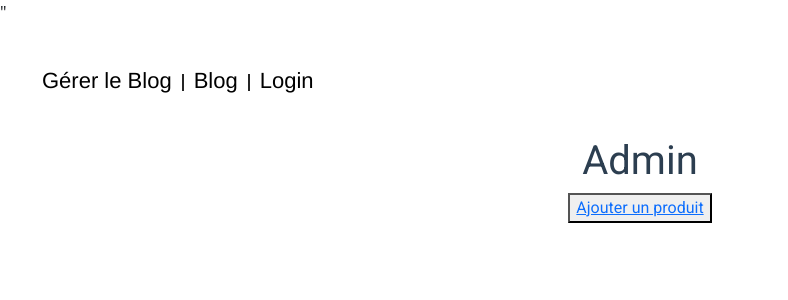
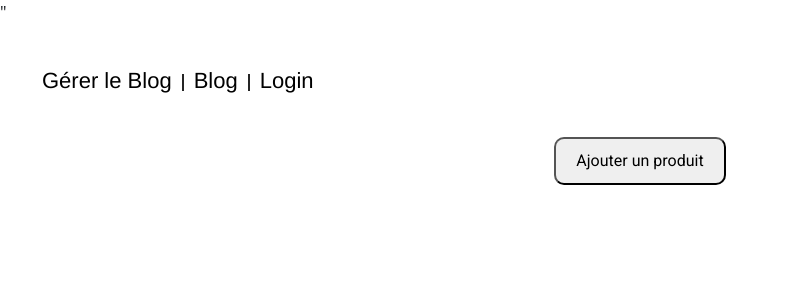
Before and after one commit to IIM-Creative-Technology/vuejs-IIMBenjaminBurstein, a Vue app: page /admin in a window 1280 px wide. Shown: the top 300 px of the page, without its empty margins (0-788 px from the left). Built offline with nearby package versions, Linux system fonts and the light colour scheme.

Commit message:
:rocket: Add blogadd button & css

```diff
--- /dev/null
+++ b/src/components/BlogAdd.vue
@@ -0,0 +1,19 @@
+<template>
+    <button class="add"><router-link to="/create">Ajouter un produit</router-link></button>
+</template>
+
+<script>
+
+
+</script>
+
+<style scoped>
+    *{
+        text-decoration: none;
+        color: black;
+    }
+    button {
+        padding: 10px 20px;
+        border-radius: 10px;
+    }
+</style>
--- a/src/components/BlogAdmin.vue
+++ b/src/components/BlogAdmin.vue
@@ -1,6 +1,4 @@
 <template>
-<h1>Admin</h1>
-    <button class="add"><router-link to="/create">Ajouter un produit</router-link></button>
     <div v-for="(post, index) in posts" :key="(post, index)" class="blogadmin">
         <div class="row content" >
             <div class="col-lg-10 row">
@@ -34,6 +32,10 @@ export default {
 
 </script>
 <style scoped>
+*{
+    text-decoration: none;
+    color: black;
+}
     .image{
         width: 90%;
         height: auto;
@@ -56,6 +58,6 @@ export default {
         align-items: center;
     }
     #buttonAdmin button {
-        margin: 0 10px;
+        margin: 0 5px;
     }
 </style>
--- a/src/components/BlogForm.vue
+++ b/src/components/BlogForm.vue
@@ -5,18 +5,18 @@
             <div>
                 <div class="mb-3">
                     <label class="form-label">Titre de la Page</label>
-                    <input v-if="$route.name != 'create'"  type="text" class="form-control" id="" v-model.trim="newTitle" disabled="disabled">
-                    <input v-else  type="text" class="form-control" id="" v-model.trim="title">
+                    <input v-if="$route.name != 'create'"  type="text" class="form-control" v-model.trim="newTitle" disabled="disabled">
+                    <input v-else  type="text" class="form-control" v-model.trim="title">
                 </div>
                 <div class="mb-3">
                     <label class="form-label">Meta Title</label>
                     <input v-if="$route.name != 'create'" v-model.trim="newMetaTitle"   type="text" class="form-control">
-                    <input v-else  type="text" class="form-control" id="" v-model.trim="metaTitle" >
+                    <input v-else  type="text" class="form-control" v-model.trim="metaTitle" >
                 </div>
                 <div class="mb-3">
                     <label class="form-label">Meta Description</label>
                     <input v-if="$route.name != 'create'" v-model.trim="newMetaDesc"   type="text" class="form-control">
-                    <input v-else  type="text" class="form-control" id="" v-model.trim="metaDesc" >
+                    <input v-else  type="text" class="form-control" v-model.trim="metaDesc" >
                 </div>
             </div>
             <div id="img">
--- a/src/views/Admin.vue
+++ b/src/views/Admin.vue
@@ -1,29 +1,35 @@
 <template>
-<div class="AdEd">
-    <blog-admin class="blogAd"  />
-    <router-view class="blogEd"></router-view>
-
-</div>
+    <div>
+        <blog-add />
+        <div id="edit">
+            <blog-admin />
+            <router-view></router-view>
+        </div>
+    </div>
 
 </template>
 
 <script>
     import BlogAdmin from "../components/BlogAdmin"
+    import BlogAdd from '@/components/BlogAdd'
     export default {
         name: "admin",
-        components : {
-        BlogAdmin,
+        components: {
+            BlogAdmin,
+            BlogAdd
         }
     }
-
 </script>
 <style scoped>
+    @import url('https://fonts.googleapis.com/css2?family=Roboto&display=swap');
 
-@import url('https://fonts.googleapis.com/css2?family=Roboto&display=swap');
     * {
         margin: 0 auto;
         padding: 0;
         font-family: Roboto;
     }
+    #edit {
+        display: flex;
 
+    }
 </style>
--- a/src/views/Edit.vue
+++ b/src/views/Edit.vue
@@ -1,13 +1,15 @@
 <template>
-    <blog-form />
+    <blog-form id="editblog"/>
 </template>
 <script>
 import BlogForm from '../components/BlogForm.vue'
 export default {
   components: { BlogForm },
-
 }
 </script>
 <style scoped>
-
+  #editblog {
+   width: 40%;
+   border: solid 1px black;
+  }
 </style>
```
